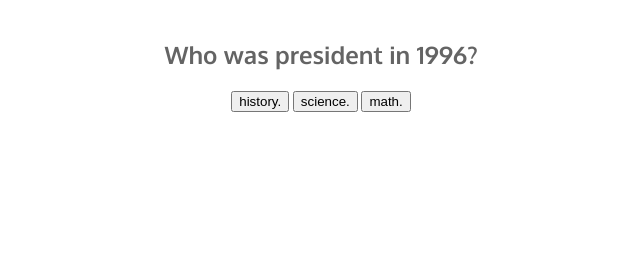
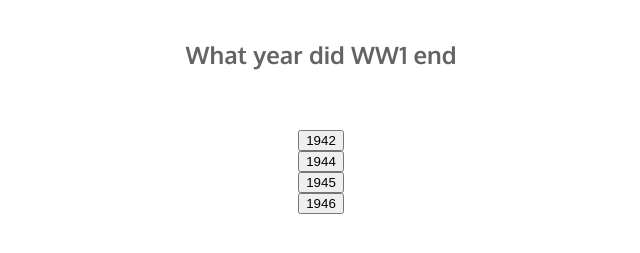
Before and after one commit to ayodeleowolabi/quizgame, a plain HTML site: page index.html in a window 1280 px wide. Both pictures are taken after a click on the button "history.". Shown: the part 393-646 px from the top of the page, without its empty margins (319-959 px from the left). Drawn offline with Linux system fonts and the light colour scheme; a web font is replaced by a local one.

Commit message:
4th commit

```diff
--- a/index.html
+++ b/index.html
@@ -11,9 +11,9 @@
     <h1>do you know stuff?</h1>
     <h2>how much do you know about the world around you</h2>
         <div id="questionscategories">
-            <button id="category">history.</button>
-            <button id="category">science.</button>
-            <button id="category">math.</button>
+            <button id="History">history.</button>
+            <button id="Science">science.</button>
+            <button id="Math">math.</button>
         </div>
         <div id="questions">
 
--- a/js/main.js
+++ b/js/main.js
@@ -28,7 +28,7 @@
 
  }
 
-const QUESTION_BANK = [
+let QUESTION_BANK = [
   {
     category: 'History',
     text: 'Who was president in 1996?',
@@ -150,63 +150,75 @@ const QUESTION_BANK = [
     playerIdx: null
   },
   {
-    category: 'Science',
-    text: 'Who was the first African American woman to receive a Ph.D. in chemistry in the United States?',
+    category: 'Math',
+    text: 'y = 3x + 5',
     answers: [
-      'Mae Jemison',
-      'Marie Maynard Daly',
-      'Dorothy Vaughan',
-      'Katherine Johnson'
+      '1',
+      '3',
+      '5',
+      '8'
     ],
     correctIdx: 1,
     playerIdx: null
   },
   {
-    category: 'Science',
-    text: 'Who was the first African American woman to receive a Ph.D. in chemistry in the United States?',
+    category: 'Math',
+    text: 'What is the solution for this equation: 2x + 4 = 12',
     answers: [
-      'Mae Jemison',
-      'Marie Maynard Daly',
-      'Dorothy Vaughan',
-      'Katherine Johnson'
+      '2',
+      '3',
+      '4',
+      '5'
+    ],
+    correctIdx: 2,
+    playerIdx: null
+  },
+  {
+    category: 'Math',
+    text: 'What is 25/5',
+    answers: [
+      '1',
+      '3',
+      '5',
+      '8'
+    ],
+    correctIdx: 2,
+    playerIdx: null
+  },
+  {
+    category: 'Math',
+    text: 'What is 7 * 9',
+    answers: [
+      '62',
+      '65',
+      '63',
+      '72'
+    ],
+    correctIdx: 2,
+    playerIdx: null
+  },
+  {
+    category: 'Math',
+    text: 'What is 4 + 24',
+    answers: [
+      '30',
+      '28',
+      '32',
+      '29'
     ],
     correctIdx: 1,
     playerIdx: null
   },
   {
-    category: 'Science',
-    text: 'Who was the first African American woman to receive a Ph.D. in chemistry in the United States?',
+    category: 'Math',
+    text: 'What is 5 + 234',
     answers: [
-      'Mae Jemison',
-      'Marie Maynard Daly',
-      'Dorothy Vaughan',
-      'Katherine Johnson'
+      '230',
+      '248',
+      '239',
+      '229'
     ],
-    correctIdx: 1,
-    playerIdx: null
-  },
-  {
-    category: 'Science',
-    text: 'Who was the first African American woman to receive a Ph.D. in chemistry in the United States?',
-    answers: [
-      'Mae Jemison',
-      'Marie Maynard Daly',
-      'Dorothy Vaughan',
-      'Katherine Johnson'
-    ],
-    correctIdx: 1,
-    playerIdx: null
-  },
-  {
-    category: 'Science',
-    text: 'Who was the first African American woman to receive a Ph.D. in chemistry in the United States?',
-    answers: [
-      'Mae Jemison',
-      'Marie Maynard Daly',
-      'Dorothy Vaughan',
-      'Katherine Johnson'
-    ],
-    correctIdx: 1,
+    correctIdx: 2,
     playerIdx: null
   },
 
@@ -218,14 +230,15 @@ const QUESTION_BANK = [
 
 
   /*----- state variables -----*/
-
-  let questionChoice
+  let allQuestions
+  let questionChoices
   let chosenQuestion
   let correctAnswer
   let score
   let playerAnswer
   let homeMessage = "how much do you know about the world around you?"
   let homeIntro = "do you know stuff?"
+  let category
 
 
 
@@ -234,15 +247,14 @@ const QUESTION_BANK = [
   let answerContainer = document.getElementById('answers')
   let categoryButtons = document.getElementById('questionscategories')
   let messageDisplay = document.getElementById('message')
-  const allQuestions = QUESTION_BANK.filter((question) =>
-    question.category === category)
 
-  console.log(allQuestions)
+
+
 
 
   /*----- event listeners -----*/
 // document.getElementById('category').addEventListener('click', renderChooseCategory)
-categoryButtons.addEventListener('click', renderChooseQuestion)
+categoryButtons.addEventListener('click', handleCategoryChoice)
 document.getElementById('answers').addEventListener('click', (event) => {
   renderCorrectAnswer(event)
   renderAnswers(event)
@@ -257,32 +269,21 @@ function init() {
   questionPicked = null
   score = 0
 
+render()
 
 }
 
 
-// when the player chooses a category, copy that categories questions from the questions bank to the playerQuestions array.
-//
-// let categoryChoice = QUESTION_BANK[`${key}`]
-// let playerQuestions = QUESTION_BANK[`${key}`].questions
-// let correctAnswer = QUESTION_BANK[`${key}`].answers
-// console.log(QUESTION_BANK.history.questions.length)
-
-// function correctAnswer(){
-//   if(playerChoice )
-
-// QUESTIONS:
-// How do i return my screen back to the "home page for next question selection?"
-// why when i tried to initialize my page with an empty 'answers' id, does in not show up again?
-//
-// }
-// function for a home screen
-
-
-function renderScore() {
 
 
 
+
+function endGame() {
+  allQuestions.length = 0
+  message =  `Congratulations! You got ${score} points!`
+
+
+  return
 }
 
 function renderCorrectAnswer(event) {
@@ -351,16 +352,39 @@ const answerButtonsArray = answerContainer.children
 
 
 }
+
+
+
+
+
+
 function handleCategoryChoice(event) {
+  category = event.target.id
+  renderChooseCategory()
+  let idx = Math.floor(Math.random() * allQuestions.length)
+
+  renderChooseQuestion()
+
+  // if (questionChoices === QUESTION_BANK[idx])
+
+  console.log(category)
+  return
+
 
 
 }
 
+
+
 function renderChooseCategory() {
-  console.log(QUESTION_BANK.category)
-  const allQuestions = QUESTION_BANK.filter((question) =>
+  console.log(category)
+  allQuestions = QUESTION_BANK.filter((question) =>
     question.category === category)
-  console.log(question.category)
+  console.log(allQuestions)
+  if (allQuestions.length === undefined){
+    message = 'You have finished all the questions in this category'
+  } else
+
   return
 
     // let idx = Math.floor(Math.random() * QUESTION_BANK.length)
@@ -395,11 +419,21 @@ function renderChooseCategory() {
 
 function renderChooseQuestion() {
 
-  let idx = Math.floor(Math.random() * QUESTION_BANK.length)
-  question.innerText = QUESTION_BANK[idx].text
-  chosenQuestion = QUESTION_BANK[idx]
+  let idx = Math.floor(Math.random() * allQuestions.length)
+  question.innerText = allQuestions[idx].text
+  chosenQuestion = allQuestions[idx]
   console.log(chosenQuestion)
+  answerContainer.style.display = 'flex'
+  categoryButtons.style.display = 'none'
+  // QUESTION_BANK.splice(idx, 1)
+
+  renderAnswers()
+  endGame()
   QUESTION_BANK.splice(idx, 1)
+
+
+  console.log(QUESTION_BANK)
+  console.log(allQuestions)
 
   // answerChoices.innerText = `${QUESTION_BANK[idx].answers}`
   //something to display answer choices in box form so i can also edit the box instelf
@@ -410,7 +444,6 @@ function renderChooseQuestion() {
 
 
 }
-
 
 // function renderQuestionChoice(event){
 //     let idx = Math.floor(Math.random() * QUESTION_BANK.history.questions.length)
@@ -449,5 +482,6 @@ function renderChooseQuestion() {
 function render() {
 
   renderChooseCategory()
+  endGame()
 
 }
```
